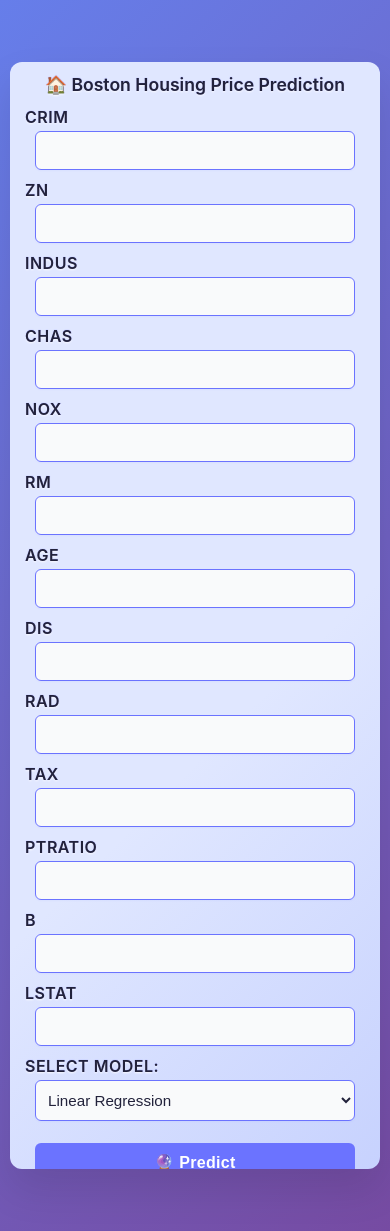
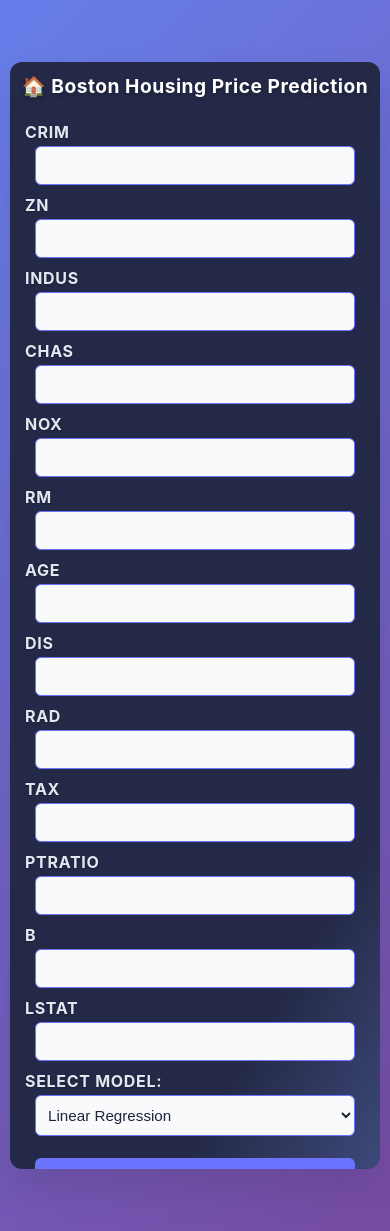
Before and after one commit to Vatshal27/HousePricePrediction, a Flask app: page / in a window 390 px wide. Run offline with Flask 3, Linux system fonts and the light colour scheme; parts of the project's set-up code (start-up, migrations or seed data) failed here and were passed over.

Commit message:
Update styles and HTML layout

```diff
--- a/static/styles.css
+++ b/static/styles.css
@@ -17,7 +17,7 @@ body {
 
 /* Container Styling */
 .container {
-    background: linear-gradient(135deg, #e0e7ff 60%, #c7d2fe 100%);
+    background: linear-gradient(120deg, #232946 80%, #3e497a 100%);
     border-radius: 16px;
     box-shadow: 0 20px 40px rgba(0, 0, 0, 0.1);
     width: 100%;
@@ -30,10 +30,12 @@ body {
 /* Title */
 h2 {
     text-align: center;
-    color: #6b73ff;
+    color: #ffffff;
     font-size: 24px;
-    font-weight: 600;
+    font-weight: 700;
     margin-bottom: 24px;
+    letter-spacing: 0.5px;
+    text-shadow: 0 2px 4px rgba(0,0,0,0.2);
 }
 
 
@@ -56,12 +58,13 @@ h2 {
 
 /* Label Styling */
 .form-group label {
-    font-size: 12px;
-    font-weight: 600;
-    color: #374151;
+    font-size: 13px;
+    font-weight: 700;
+    color: #e2e8f0;
     margin-bottom: 4px;
     text-transform: uppercase;
-    letter-spacing: 0.5px;
+    letter-spacing: 0.7px;
+    text-shadow: 0 1px 2px rgba(0,0,0,0.2);
 }
 
 /* Input & Select Styling */
@@ -123,7 +126,7 @@ button.full-width {
 /* ✅ Responsive Design */
 @media (max-width: 1024px) {
     .container {
-        background: linear-gradient(135deg, #e0e7ff 60%, #c7d2fe 100%);
+        background: linear-gradient(120deg, #232946 80%, #3e497a 100%);
         width: 98vw;
         max-width: 370px;
         margin: 20px auto;
@@ -147,12 +150,11 @@ button.full-width {
     }
 
     .form-group label {
-        margin-bottom: 4px;
+        color: #e2e8f0;
         font-size: 1rem;
-        font-weight: 600;
-        color: #22223b;
-        letter-spacing: 0.5px;
-        text-shadow: 0 1px 2px #fff, 0 0 1px #6b73ff;
+        font-weight: 700;
+        letter-spacing: 0.7px;
+        text-shadow: 0 1px 2px rgba(0,0,0,0.2);
     }
 
     .form-group input,
@@ -172,10 +174,10 @@ button.full-width {
     }
 
     h2 {
-        font-size: 1.1rem;
-        margin-bottom: 12px;
-        color: #22223b;
-        text-shadow: 0 1px 2px #fff, 0 0 1px #6b73ff;
+        color: #ffffff;
+        font-size: 1.2rem;
+        font-weight: 700;
+        text-shadow: 0 2px 4px rgba(0,0,0,0.2);
     }
 
     button,
```
